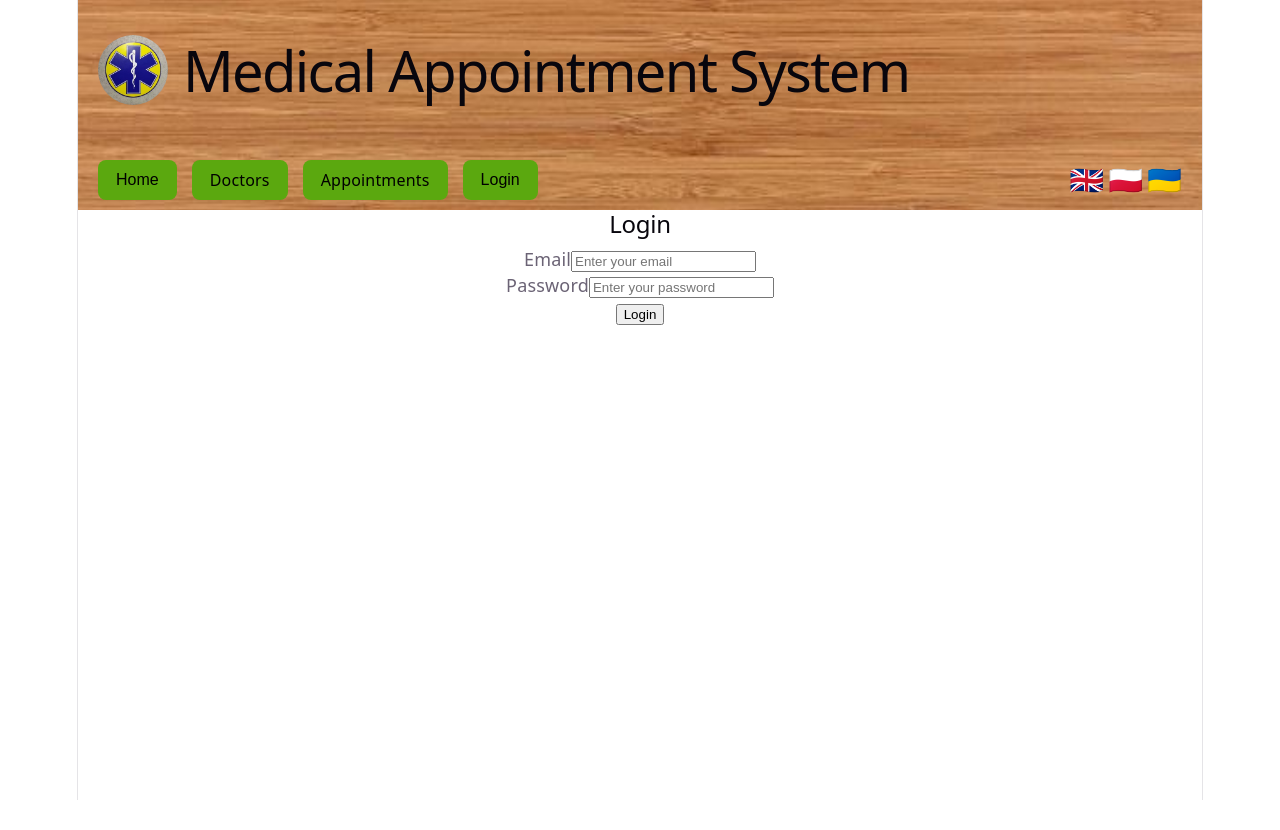
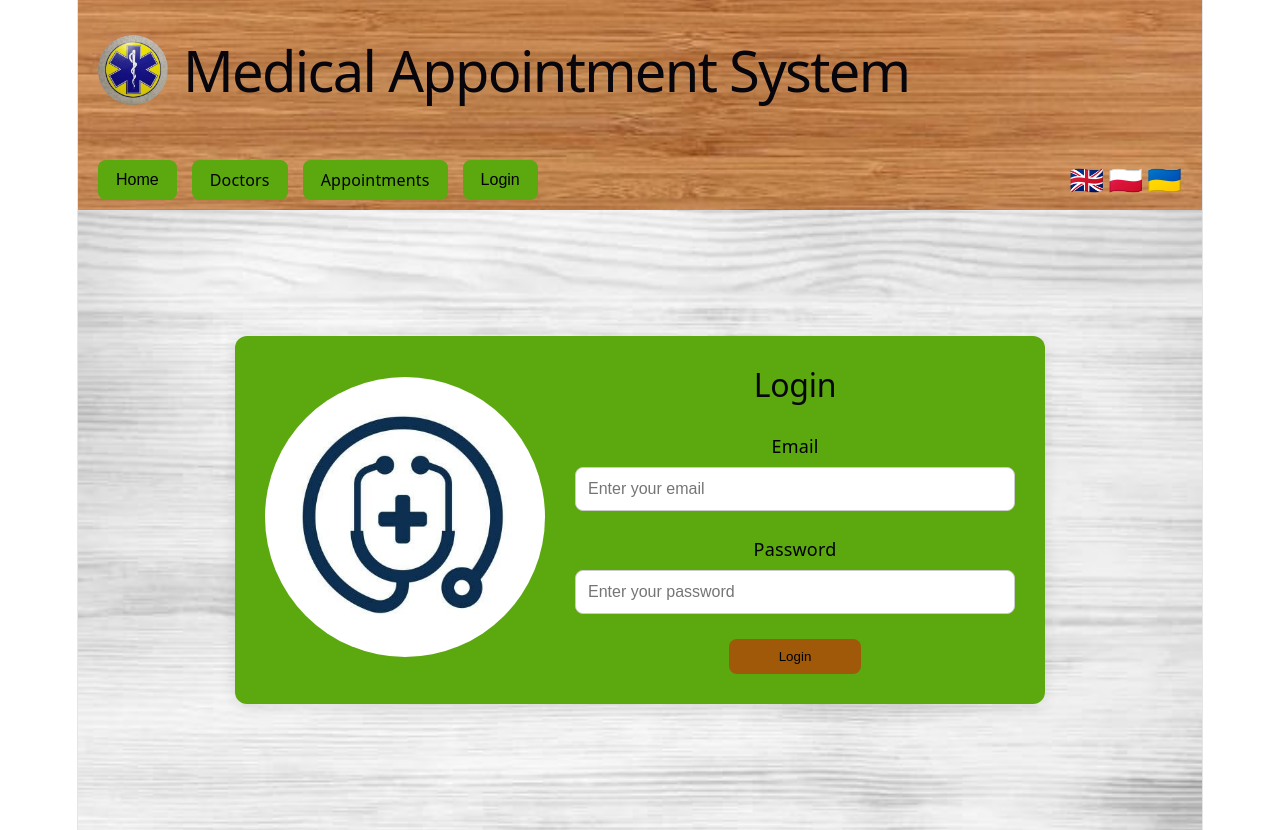
Before and after one commit to SerhiiManyk/medical-appointment-system, a React app in the folder frontend/: page / in a window 1280 px wide. Both pictures are taken after a click on the button "Login". Before the commit the page ends 800 px from the top, so only its background shows below. Built offline with nearby package versions, Linux system fonts and the light colour scheme; no server answers; the HTML template or start-up script is replaced by a standard one.

Commit message:
Style login page and add login images

```diff
--- a/frontend/src/components/Login.css
+++ b/frontend/src/components/Login.css
@@ -0,0 +1,86 @@
+.login-page {
+  display: flex;
+  justify-content: center;
+  align-items: center;
+  min-height: 70vh;
+  background-image: url("/images/login_bg.jpg");
+  background-size: cover;
+  background-position: center;
+  background-repeat: no-repeat;
+  padding: 30px 20px;
+}
+
+.login-container {
+  display: flex;
+  align-items: center;
+  gap: 30px;
+  width: 100%;
+  max-width: 750px;
+  padding: 30px;
+  background-color: #5ba80f;
+  color: black;
+  border-radius: 12px;
+  box-shadow: 0 4px 15px rgba(0, 0, 0, 0.1);
+}
+
+.login-image img {
+  width: 280px;
+  height: 280px;
+  border-radius: 50%;
+  aspect-ratio: 1 / 1;
+  object-fit: cover;
+}
+
+.login-form {
+  flex: 1;
+}
+
+.login-button {
+  background-color: #9f5909;
+  color: black;
+  border: none;
+  border-radius: 8px;
+  padding: 10px 50px;
+  cursor: pointer;
+}
+
+.login-button:hover {
+  background-color: #824807;
+}
+
+.login-form h2 {
+  font-size: 32px;
+  margin-bottom: 30px;
+}
+
+.form-group {
+  display: flex;
+  flex-direction: column;
+  gap: 8px;
+  margin-bottom: 25px;
+}
+
+.form-group input {
+  width: 100%;
+  box-sizing: border-box;
+  padding: 12px;
+  border: 1px solid #ccc;
+  border-radius: 8px;
+  font-size: 16px;
+}
+
+@media (max-width: 600px) {
+  .login-container {
+    flex-direction: column;
+  }
+
+  .login-image img {
+    width: 100%;
+    max-width: 280px;
+    height: 220px;
+  }
+
+  .login-form {
+    width: 100%;
+  }
+}
--- a/frontend/src/components/Login.jsx
+++ b/frontend/src/components/Login.jsx
@@ -4,6 +4,10 @@ function Login() {
   return (
     <section className="login-page">
       <div className="login-container">
+        <div className="login-image">
+          <img src="/images/logo_image.jpg" alt="Login" />
+        </div>
+        <div className="login-form">
           <h2>Login</h2>
 
           <form>
@@ -32,6 +36,7 @@ function Login() {
             </button>
           </form>
         </div>
+      </div>
     </section>
   );
 }
```
Also changed, not shown: frontend/public/images/login_bg.jpg (added), frontend/public/images/logo_image.jpg (added). Lines whose indentation alone changed are shown as unchanged.
